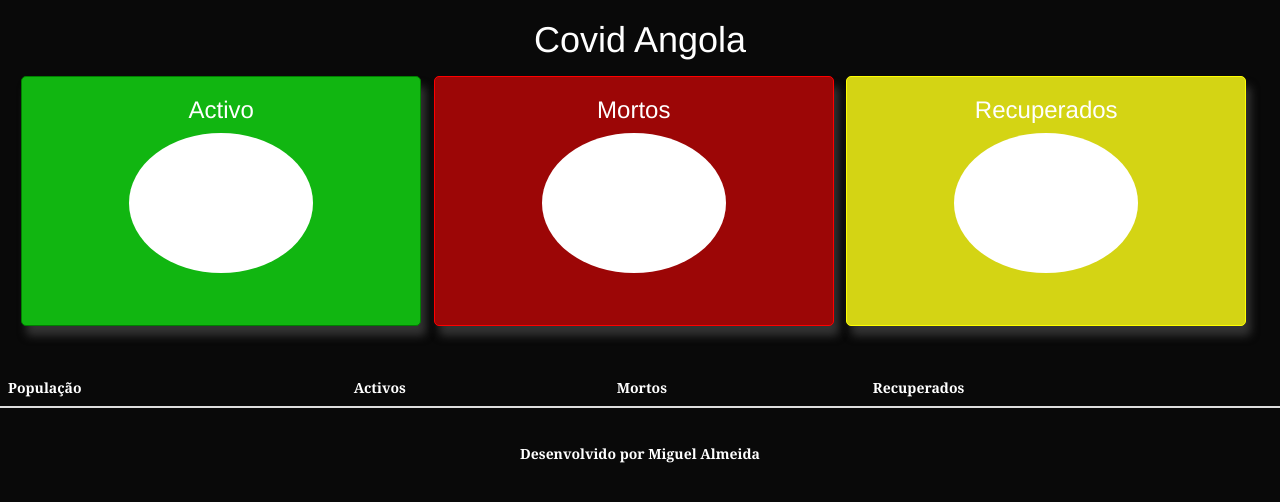
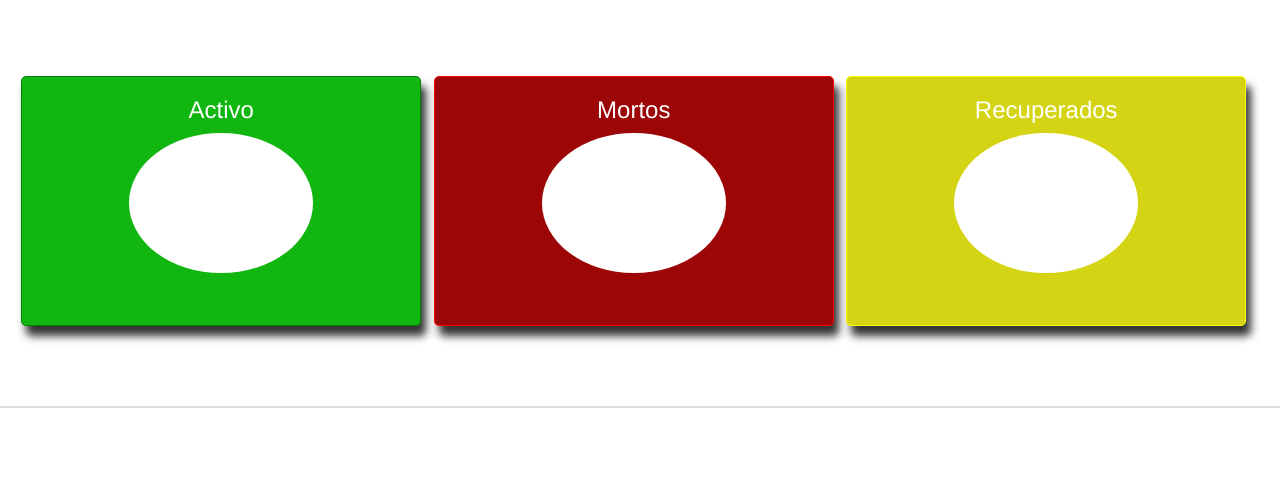
Before and after one commit to Guel-Almeida/DadosCovidAngola, a PHP site: page / in a window 1280 px wide. Shown: the top 502 px of the page. Run offline with PHP 8.4, Linux system fonts and the light colour scheme; lists and menus that the app fills with data are empty.

Commit message:
css changed

```diff
--- a/css/styles.css
+++ b/css/styles.css
@@ -1,6 +1,3 @@
-body{
-    background: #000000f6;
-}
 
 header{
     text-align: center;
@@ -12,6 +9,8 @@ header{
   border-radius: 5px;
   margin: 1%;
   box-shadow: 5px 10px 8px;
+
+
 }
 
 header> h3{
```
